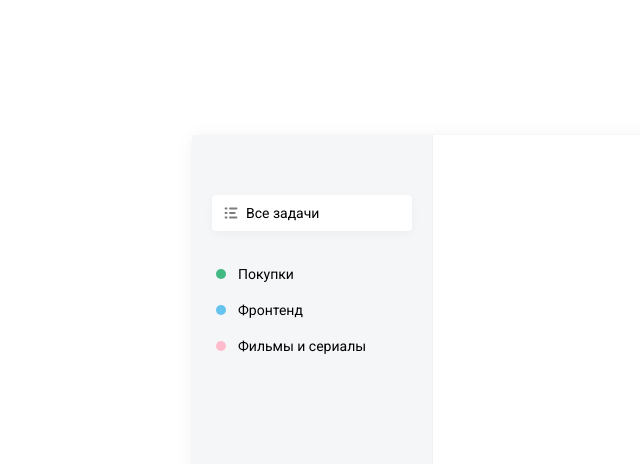
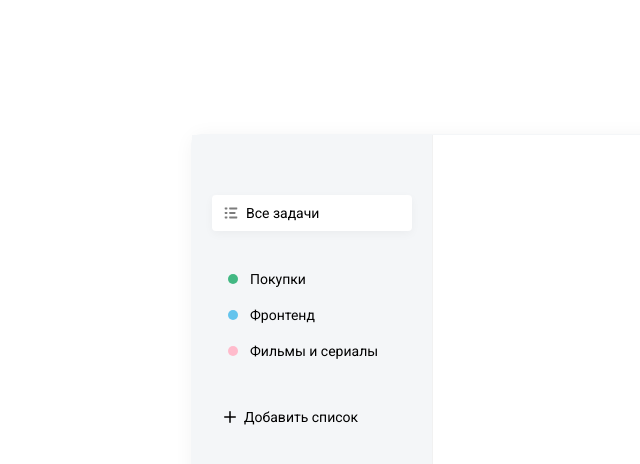
Before and after one commit to thevladbog/todo-app, a React (Create React App) app: page / in a window 1280 px wide. Shown: the top 464 px of the page, without its empty margins (73-713 px from the left). Built offline with nearby package versions, Linux system fonts and the light colour scheme.

Commit message:
add: add new list + minor changes

```diff
--- a/package.json
+++ b/package.json
@@ -6,6 +6,7 @@
     "@testing-library/jest-dom": "^5.16.2",
     "@testing-library/react": "^12.1.4",
     "@testing-library/user-event": "^13.5.0",
+    "classnames": "^2.3.1",
     "node-sass": "^7.0.1",
     "react": "^17.0.2",
     "react-dom": "^17.0.2",
--- a/src/App.js
+++ b/src/App.js
@@ -24,6 +24,11 @@ function App() {
               name: "Все задачи",
               active: true,
             },
+          ]}
+          isRemovable={false}
+        />
+        <List
+          items={[
             {
               color: "green",
               name: "Покупки",
@@ -37,6 +42,40 @@ function App() {
               name: "Фильмы и сериалы",
             },
           ]}
+          isRemovable={true}
+        />
+        <List
+          items={[
+            {
+              className: "list__add-button",
+              icon: (
+                <svg
+                  width="12"
+                  height="12"
+                  viewBox="0 0 16 16"
+                  fill="none"
+                  xmlns="http://www.w3.org/2000/svg"
+                >
+                  <path
+                    d="M8 1V15"
+                    stroke="black"
+                    strokeWidth="2"
+                    strokeLinecap="round"
+                    strokeLinejoin="round"
+                  />
+                  <path
+                    d="M1 8H15"
+                    stroke="black"
+                    strokeWidth="2"
+                    strokeLinecap="round"
+                    strokeLinejoin="round"
+                  />
+                </svg>
+              ),
+              name: "Добавить список",
+            },
+          ]}
+          isRemovable={false}
         />
       </div>
       <div className="todo__tasks"></div>
--- /dev/null
+++ b/src/assets/db.json
@@ -0,0 +1,173 @@
+{
+  "lists": [
+    {
+      "id": 1,
+      "name": "Продажи",
+      "colorId": 5
+    },
+    {
+      "id": 2,
+      "name": "Фронтенд",
+      "colorId": 4
+    },
+    {
+      "id": 3,
+      "name": "Фильмы и сериалы",
+      "colorId": 3
+    },
+    {
+      "id": 4,
+      "name": "Книги",
+      "colorId": 2
+    },
+    {
+      "id": 5,
+      "name": "Личное",
+      "colorId": 1
+    },
+    {
+      "name": "Спорт",
+      "colorId": 3,
+      "id": 6
+    },
+    {
+      "name": "Курс по ReactJS ToDo",
+      "colorId": 7,
+      "id": 7
+    }
+  ],
+  "tasks": [
+    {
+      "id": 1,
+      "listId": 2,
+      "text": "Изучить JavaScript",
+      "completed": true
+    },
+    {
+      "id": 2,
+      "listId": 2,
+      "text": "Изучить паттерны проектирования",
+      "completed": false
+    },
+    {
+      "id": 3,
+      "listId": 2,
+      "text": "ReactJS Hooks (useState, useReducer, useEffect и т.д.)",
+      "completed": true
+    },
+    {
+      "id": 4,
+      "listId": 2,
+      "text": "Redux (redux-observable, redux-saga)",
+      "completed": false
+    },
+    {
+      "listId": 2,
+      "text": "123",
+      "completed": true,
+      "id": 5
+    },
+    {
+      "listId": 1,
+      "text": "test",
+      "completed": false,
+      "id": 6
+    },
+    {
+      "listId": 1,
+      "text": "qweqwe",
+      "completed": false,
+      "id": 7
+    },
+    {
+      "listId": 1,
+      "text": "qweqwe",
+      "completed": true,
+      "id": 8
+    },
+    {
+      "listId": 1,
+      "text": "123",
+      "completed": false,
+      "id": 9
+    },
+    {
+      "listId": 4,
+      "text": "Купить 1984!",
+      "completed": true,
+      "id": 10
+    },
+    {
+      "listId": 2,
+      "text": "222",
+      "completed": true,
+      "id": 12
+    },
+    {
+      "listId": 7,
+      "text": "Сделали сайдбар",
+      "completed": true,
+      "id": 15
+    },
+    {
+      "listId": 7,
+      "text": "Сделали список задач",
+      "completed": true,
+      "id": 16
+    },
+    {
+      "listId": 7,
+      "text": "Сделали удаление и редактирование задач и списков",
+      "completed": true,
+      "id": 17
+    },
+    {
+      "listId": 8,
+      "text": "tttt",
+      "completed": false,
+      "id": 18
+    }
+  ],
+  "colors": [
+    {
+      "id": 1,
+      "hex": "#C9D1D3",
+      "name": "grey"
+    },
+    {
+      "id": 2,
+      "hex": "#42B883",
+      "name": "green"
+    },
+    {
+      "id": 3,
+      "hex": "#64C4ED",
+      "name": "blue"
+    },
+    {
+      "id": 4,
+      "hex": "#FFBBCC",
+      "name": "pink"
+    },
+    {
+      "id": 5,
+      "hex": "#B6E6BD",
+      "name": "lime"
+    },
+    {
+      "id": 6,
+      "hex": "#C355F5",
+      "name": "purple"
+    },
+    {
+      "id": 7,
+      "hex": "#110133",
+      "name": "black"
+    },
+    {
+      "id": 8,
+      "hex": "#FF6464",
+      "name": "red"
+    }
+  ]
+}
--- a/src/components/List/List.js
+++ b/src/components/List/List.js
@@ -1,12 +1,16 @@
 import React from "react";
+import classNames from "classnames";
 
 import "./List.scss";
 
-const List = ({ items }) => {
+const List = ({ items, isRemovable }) => {
   return (
     <ul className="list">
-      {items.map((item) => (
-        <li className={item.active ? "active" : null}>
+      {items.map((item, index) => (
+        <li
+          key={index}
+          className={classNames(item.className, { active: item.active })}
+        >
           <i>
             {item.icon ? (
               item.icon
--- a/src/components/List/List.scss
+++ b/src/components/List/List.scss
@@ -1,14 +1,22 @@
 .list {
+
+  margin-bottom: 30px;
+
+  &__icon-plus {
+    path {
+      stroke: #868686;
+    }
+  }
 
   li {
     display: flex;
     align-items: center;
     cursor: pointer;
-    margin-bottom: 20px;
+    padding: 10px 12px;
 
-    &:nth-child(1) {
-      margin-bottom: 35px;
-    }
+    // &:nth-child(1) {
+    //   margin-bottom: 35px;
+    // }
 
     &.active {
       background: #FFFFFF;
--- a/src/index.scss
+++ b/src/index.scss
@@ -23,7 +23,7 @@
   &__sidebar {
     background-color: #F4F6F8;
     width: 200px;
-    height: 100%;
+    height: calc(100% - 120px);
     border-right: 1px solid #f1f1f1;
     padding: 60px 20px;
   }
```
Also changed, not shown: 1 other file (tests, documents, lock files or other folders).
